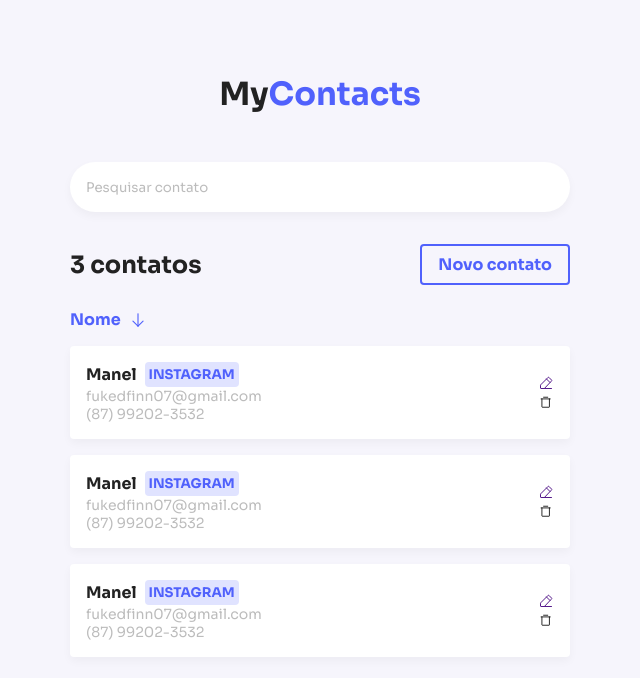
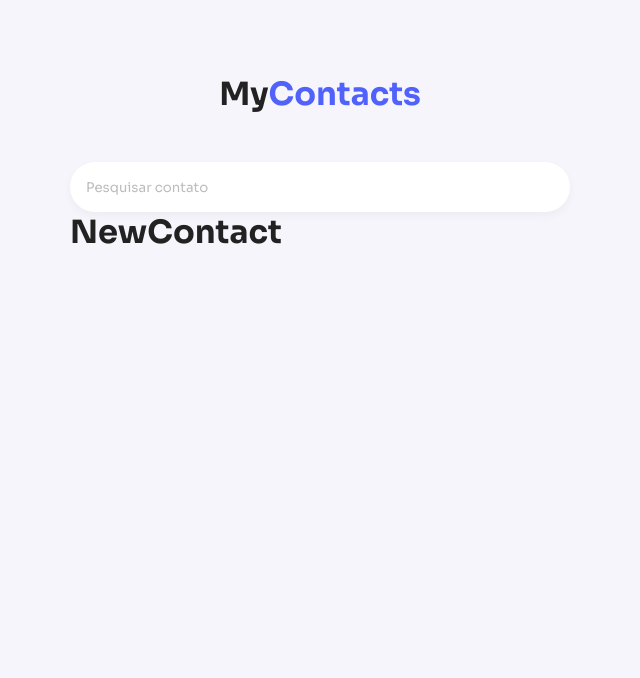
Before and after one commit to emanoelhenrick/MyContactsFront, a React (Vite) app: page /new in a window 1280 px wide. Shown: the top 678 px of the page, without its empty margins (320-960 px from the left). Built offline with nearby package versions, Linux system fonts and the light colour scheme.

Commit message:
add react router dom v5

```diff
--- a/package.json
+++ b/package.json
@@ -12,11 +12,13 @@
     "phosphor-react": "^1.4.1",
     "react": "^18.2.0",
     "react-dom": "^18.2.0",
+    "react-router-dom": "^5.3.0",
     "styled-components": "^5.3.6"
   },
   "devDependencies": {
     "@types/react": "^18.0.27",
     "@types/react-dom": "^18.0.10",
+    "@types/react-router-dom": "^5.3.0",
     "@types/styled-components": "^5.1.26",
     "@typescript-eslint/eslint-plugin": "^5.52.0",
     "@typescript-eslint/parser": "^5.52.0",
--- a/src/components/App/index.tsx
+++ b/src/components/App/index.tsx
@@ -3,19 +3,22 @@
 import _defaultTheme from "../../assets/styles/themes/default"
 import { Container } from "./styles"
 import { Header } from "../Header"
-import { ContactsList } from "../ContactsList"
+import { Routes } from "../../routes"
+import { BrowserRouter } from "react-router-dom"
 
 export function App() {
 
   return (
+    <BrowserRouter>
       <ThemeProvider theme={_defaultTheme}>
         <Container>
           <Header />
 
-        <ContactsList />
+          <Routes />
         </Container>
 
         <GlobalStyles/>
       </ThemeProvider>
+    </BrowserRouter>
   )
 }
--- /dev/null
+++ b/src/pages/EditContact/index.tsx
@@ -0,0 +1,3 @@
+export function EditContact() {
+  return <h1>EditContact</h1>
+}
--- /dev/null
+++ b/src/pages/Home/index.tsx
@@ -0,0 +1,3 @@
+export function Home() {
+  return <h1>Home</h1>
+}
--- /dev/null
+++ b/src/pages/NewContact/index.tsx
@@ -0,0 +1,3 @@
+export function NewContact() {
+  return <h1>NewContact</h1>
+}
--- /dev/null
+++ b/src/routes.tsx
@@ -0,0 +1,14 @@
+import { Switch, Route } from "react-router-dom"
+import { Home } from "./pages/Home"
+import { NewContact } from "./pages/NewContact"
+import { EditContact } from "./pages/EditContact"
+
+export function Routes() {
+  return (
+    <Switch>
+      <Route path='/' exact component={Home} />
+      <Route path='/new' component={NewContact} />
+      <Route path='/edit/:id' component={EditContact} />
+    </Switch>
+  )
+}
```
Also changed, not shown: 1 other file (tests, documents, lock files or other folders). Lines whose indentation alone changed are shown as unchanged.
